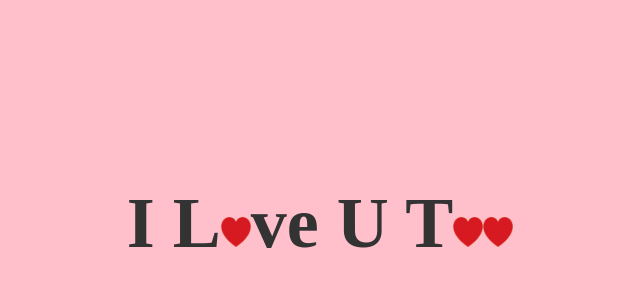
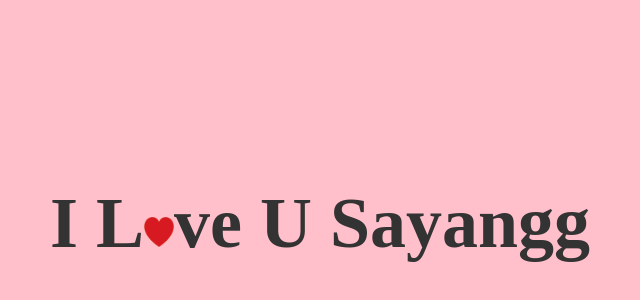
Before and after one commit to narra-ta/narra-ta.github.io, a plain HTML site: page untukmuu/yes.html in a window 1280 px wide. Shown: the part 10-310 px from the top of the page, without its empty margins (320-960 px from the left). Drawn offline with Linux system fonts and the light colour scheme.

Commit message:
Update yes.html

```diff
--- a/untukmuu/yes.html
+++ b/untukmuu/yes.html
@@ -9,7 +9,7 @@
 <body>
 	<div class="container">
 		<div class="yes">
-			<h2>I L<img src="kisspng-love-heart-love-heart-romance-clip-art-picture-of-red-heart-5aaeb718420cb8.8640685015213995762706.png" alt="">ve U T<img src="kisspng-love-heart-love-heart-romance-clip-art-picture-of-red-heart-5aaeb718420cb8.8640685015213995762706.png" alt=""><img src="kisspng-love-heart-love-heart-romance-clip-art-picture-of-red-heart-5aaeb718420cb8.8640685015213995762706.png" alt=""></h2>
+			<h2>I L<img src="kisspng-love-heart-love-heart-romance-clip-art-picture-of-red-heart-5aaeb718420cb8.8640685015213995762706.png" alt="">ve U Sayangg </h2>
 
 		</div>
 	</div>
```
